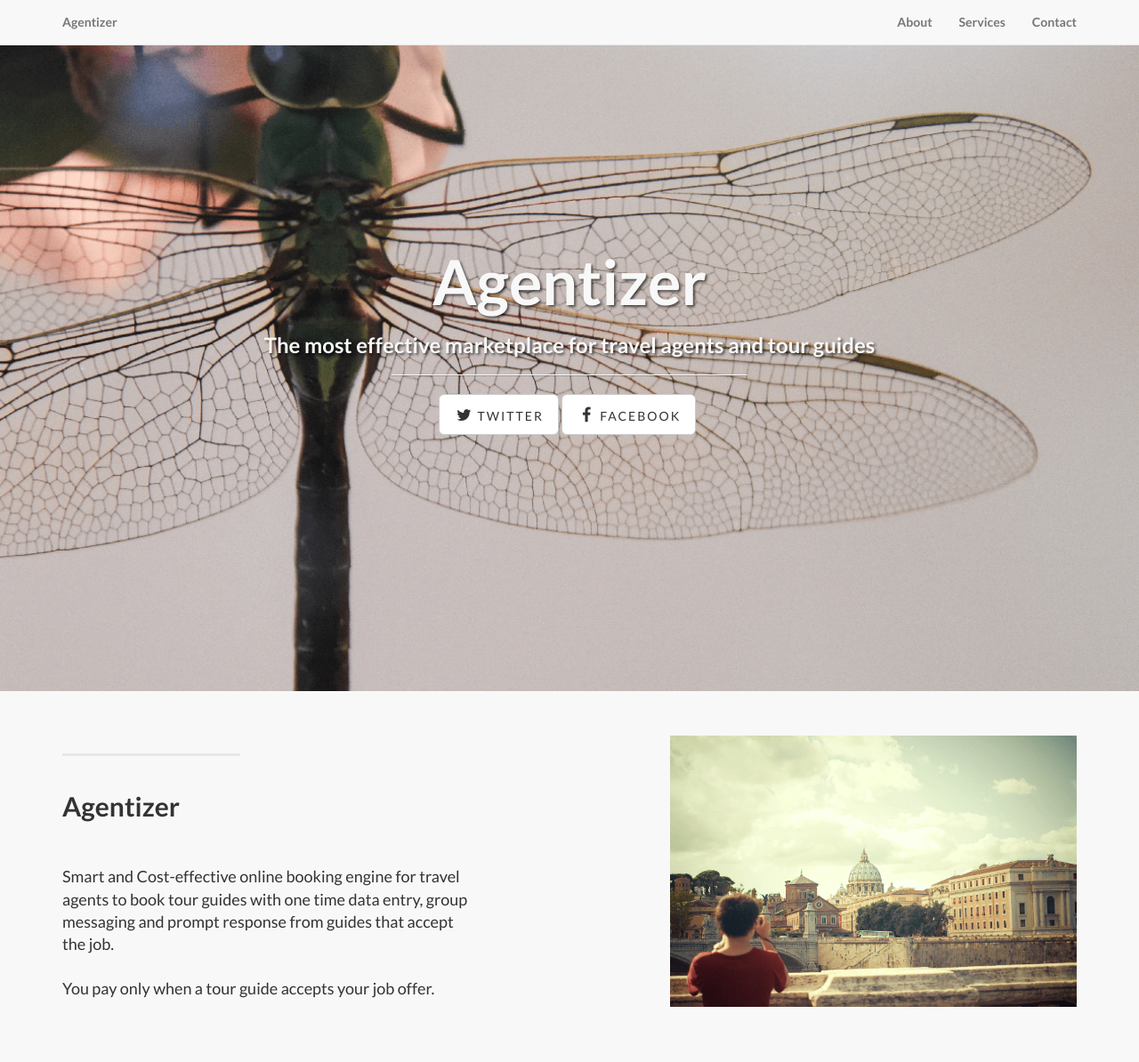
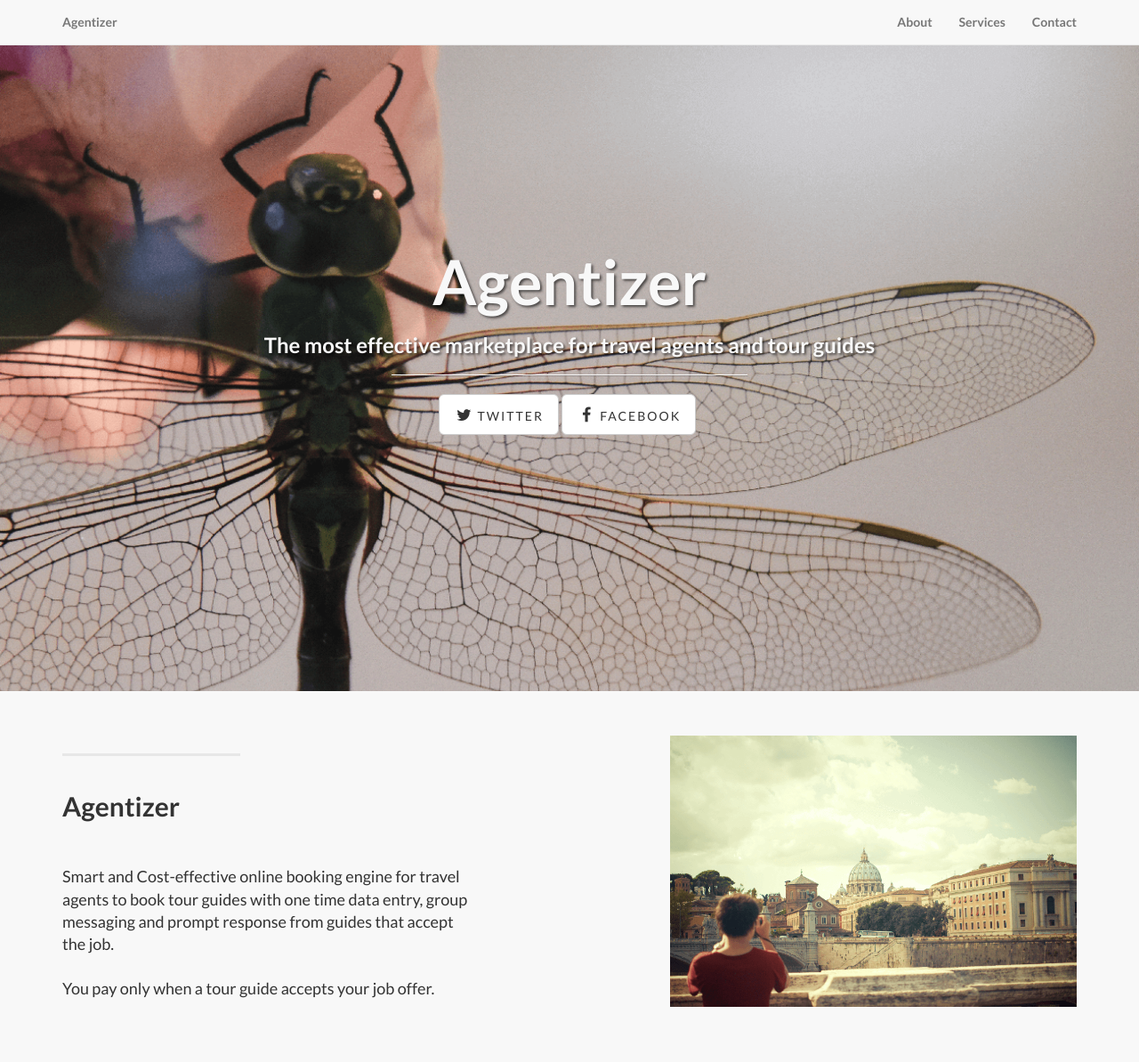
Before and after one commit to kristjanr/Agentizer, a Django app: page / in a window 1280 px wide. Shown: the top 1194 px of the page at 89% size. Run offline with Django 3.2, Linux system fonts and the light colour scheme; some libraries are stand-ins or nearby versions.

Commit message:
Cropped intro page background

```diff
--- a/app/static/app/css/landing-page.css
+++ b/app/static/app/css/landing-page.css
@@ -35,7 +35,7 @@ h6 {
     padding-bottom: 50px;
     text-align: center;
     color: #f8f8f8;
-    background: url(../images/intro-bg.png) no-repeat center center;
+    background: url(../images/intro-bg-cropped.png) no-repeat center center;
     background-size: cover;
 }
 
--- a/app/templates/app/sms_sent.html
+++ b/app/templates/app/sms_sent.html
@@ -9,6 +9,6 @@
 {% endblock %}
 {% block content %}
     <div class="container">
-        <h2>The sms(s) have been sent!</h2>
+        <h2>The request(s) has/have been sent!</h2>
     </div>
 {% endblock %}
```
Also changed, not shown: app/static/app/images/intro-bg-cropped.png (added), app/static/app/images/intro-bg.png (deleted).
